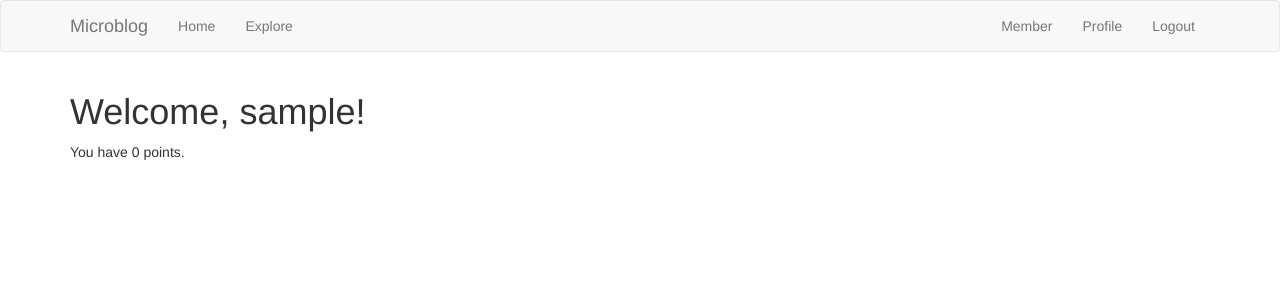
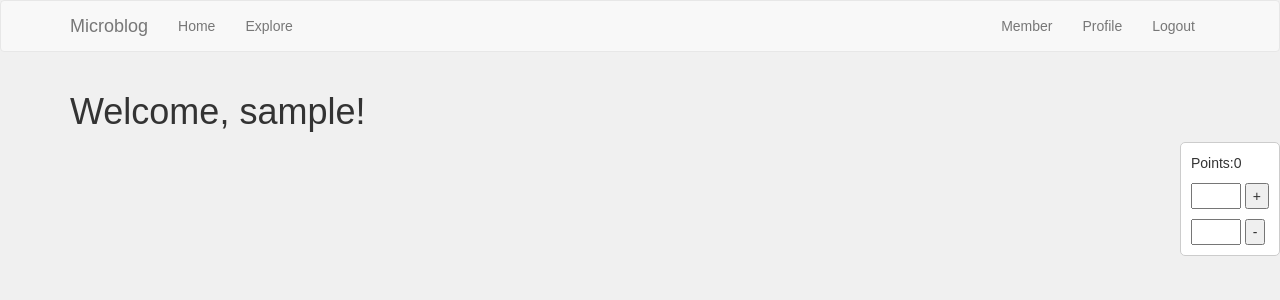
Before and after one commit to RoyYeungJack/Ulifestyle_B04, a Flask app: page /member in a window 1280 px wide. Shown: the top 300 px of the page. Run offline with Flask 3, Linux system fonts and the light colour scheme; the visitor is signed in with stand-in values (Sample User, id 1); data comes from the database, SQL or seed files in the repository; some libraries are stand-ins or nearby versions.

Commit message:
loginjump and user points

```diff
--- a/app/routes.py
+++ b/app/routes.py
@@ -210,3 +210,23 @@ def member():
         db.session.add(new_user_points)
         db.session.commit()
         return render_template('member.html.j2', points=new_user_points.points)
+
+@app.route('/add_points', methods=['POST'])
+@login_required
+def add_points():
+    user_id = request.form.get('user_id')
+    points = int(request.form.get('points'))
+    UserPoints.add_points(user_id, points)
+    return redirect(url_for('member'))
+
+@app.route('/subtract_points', methods=['POST'])
+@login_required
+def subtract_points():
+    user_id = request.form.get('user_id')
+    points = int(request.form.get('points'))
+    UserPoints.subtract_points(user_id, points)
+    return redirect(url_for('member'))
+
+@app.route('/loginjump', methods=['GET', 'POST'])
+def loginjump():
+    return render_template('loginjump.html.j2')
--- a/app/templates/base.html.j2
+++ b/app/templates/base.html.j2
@@ -34,6 +34,9 @@
                 <ul class="nav navbar-nav navbar-right">
                     {% if current_user.is_anonymous %}
                         <li>
+                            <a href="{{ url_for('loginjump') }}">{{ _('Member') }}</a>
+                        </li>
+                        <li>
                             <a href="{{ url_for('login') }}">{{ _('Login') }}</a>
                         </li>
                     {% else %}
--- a/app/templates/member.html.j2
+++ b/app/templates/member.html.j2
@@ -4,10 +4,47 @@
 
 <head>
     <title>Member Page</title>
+    <style>
+        body {
+            font-family: Arial, sans-serif;
+            margin: 0;
+            padding: 0;
+            background-color: #f0f0f0;
+        }
+        .points-display {
+            position: absolute;
+            right: 0;
+            padding: 10px;
+            background-color: #fff;
+            border: 1px solid #ccc;
+            border-radius: 5px;
+        }
+        .points-display p {
+            margin: 0;
+        }
+        .points-display button {
+            margin-top: 10px;
+        }
+    </style>
 </head>
 <body>
     <h1>Welcome, {{ current_user.username }}!</h1>
-    <p>You have {{ points }} points.</p>
+    <div class="points-display">
+    <p>Points:{{ points }}</p>
+
+    <form action="{{ url_for('add_points') }}" method="post">
+    <input type="hidden" name="user_id" value="{{ current_user.id }}">
+    <input type="text" name="points" pattern="\d*" maxlength="3" style="width: 50px;">
+    <button type="submit">+</button>
+    </form>
+
+    <form action="{{ url_for('subtract_points') }}" method="post">
+    <input type="hidden" name="user_id" value="{{ current_user.id }}">
+    <input type="text" name="points" pattern="\d*" maxlength="3" style="width: 50px;">
+    <button type="submit">-</button>
+    </form>
+
+    </div>
 </body>
 
 {% endblock %}
```
Also changed, not shown: app/templates/loginjump.html.j2 (added, +11 -0 lines).
